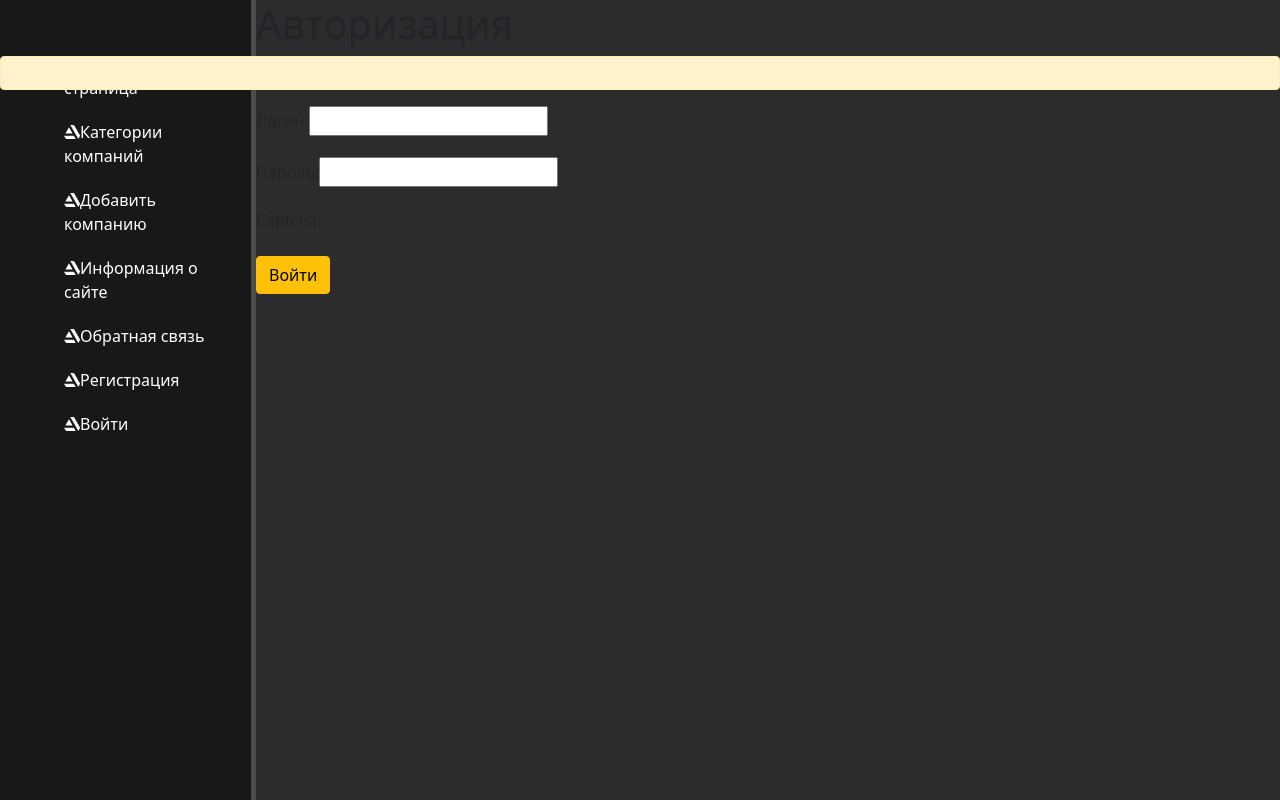
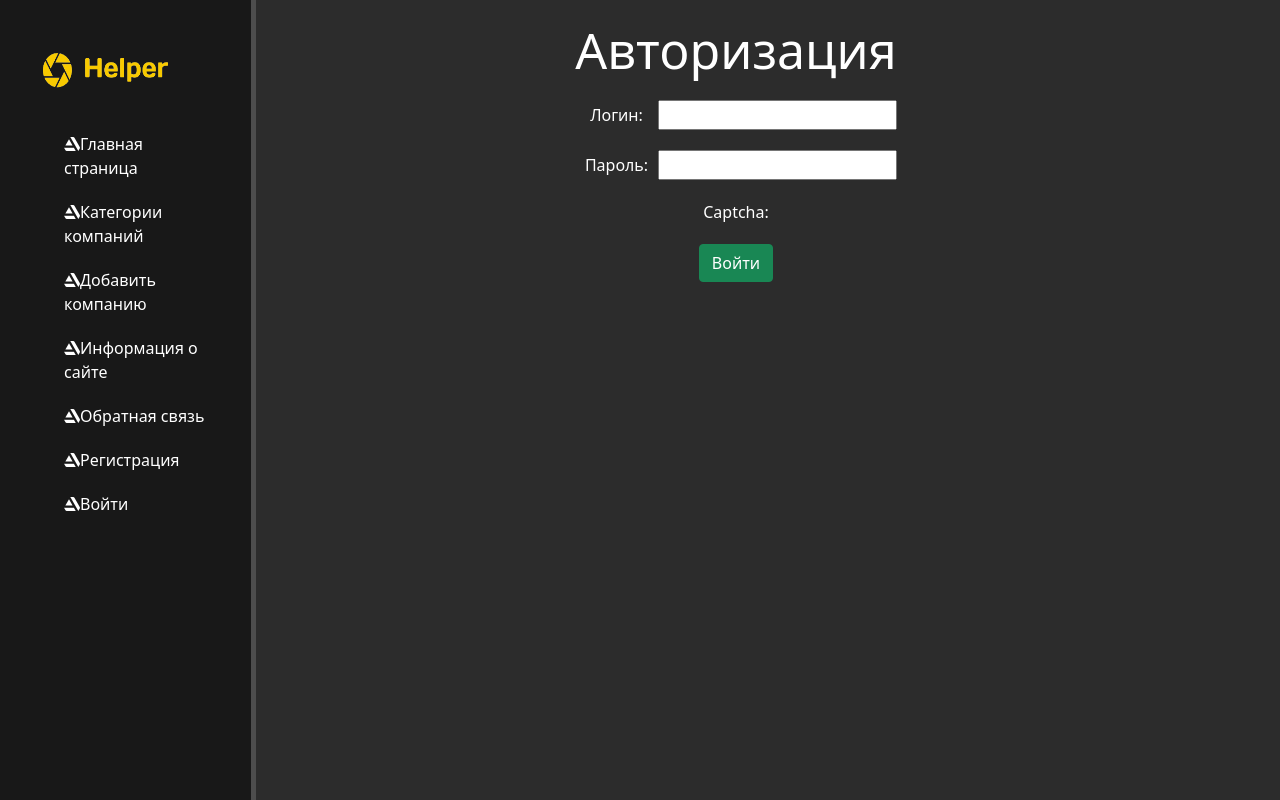
Before and after one commit to Edgar-84/Otzovik, a Django app: page /login/ in a window 1280 px wide. Run offline with Django 3.2, Linux system fonts and the light colour scheme; some libraries are stand-ins or nearby versions.

Commit message:
create forms and main page on bootstrap

```diff
--- a/otzovik/company/static/company/css/company.css
+++ b/otzovik/company/static/company/css/company.css
@@ -13,21 +13,8 @@ aside {
 }
 
 aside img {
-    width: 100px;
-    float: left;
-}
-
-aside.logo {
-    font-size: 40px;
-    margin-left: 10px;
-    font-weight: bold;
-    position: relative;
-    top: -5px;
-}
-
-aside h3 {
-    margin-top: 50px;
-    font-size: 28px;
+    width: 150px;
+    float: none;
 }
 
 aside ul {list-style: none}
@@ -47,7 +34,14 @@ aside ul li:hover, aside ul a:hover {
 main .features {
     float: left;
     color: #fff;
-    margin-top: 100px;
+    margin-top: 20px;
     text-align: center;
     width: 75%;
 }
+
+main .features h1 {font-size: 50px;}
+main .features p {max-width: 500px; margin: 20px auto}
+
+p.main {
+  text-align: justify;
+}
--- a/otzovik/company/templates/company/base.html
+++ b/otzovik/company/templates/company/base.html
@@ -1,6 +1,6 @@
 {% load static %}
 <!DOCTYPE html>
-<html xmlns="http://www.w3.org/1999/html">
+<html xmlns="http://www.w3.org/1999/html" xmlns="http://www.w3.org/1999/html" xmlns="http://www.w3.org/1999/html">
 <head>
     <meta charset="UTF-8">
     <meta name="viewport"
@@ -8,6 +8,7 @@
     <link rel="stylesheet" href="https://cdn.jsdelivr.net/npm/bootstrap@5.1.1/dist/css/bootstrap.min.css">
     <link rel="stylesheet" href="{% static 'company/css/company.css' %}">
     <link rel="stylesheet" href="https://use.fontawesome.com/releases/v5.8.2/css/all.css">
+
     <title>{{title}}</title>
     <style>
          a {
@@ -16,9 +17,10 @@
     </style>
 </head>
 <body>
+{% block mainmenu %}
 
-{% block mainmenu %}
 <aside>
+    <img src="{% static 'company/images/logo.png' %}" alt="Logo" width="300" height="80">
         <ul>
             {% for m in menu %}
             <a href="{% url m.url_name %}"><li><i class="fab fa-artstation"></i>{{m.title}}</li></a>
@@ -32,9 +34,10 @@
         </ul>
 </aside>
 {% endblock mainmenu %}
-
+<main>
 {% block content %}
 {% endblock %}
+</main>
 
 <div class="container">
 <ul class="pagination justify-content-center pagination-sm">
@@ -59,5 +62,6 @@
 {% endif %}
 
 </div>
+
 </body>
 </html>
--- a/otzovik/company/templates/company/categories.html
+++ b/otzovik/company/templates/company/categories.html
@@ -1,8 +1,9 @@
 {% extends 'company/base.html' %}
 {% load company_tags %}
 {% block content %}
-
+<div class="features">
 <h1>{{title}}</h1>
 
 {% show_categories cat_selected=cat_selected %}
+</div>
 {% endblock %}
--- a/otzovik/company/templates/company/list_categories.html
+++ b/otzovik/company/templates/company/list_categories.html
@@ -1,6 +1,6 @@
 {% for c in cats  %}
     {% if c.pk == cat_selected %}
-        <li class="selected">{{c.name}}</li>
+<li><i class="fab fa-artstation"></i>{{c.name}}</li>
     {% else %}
         <li><a href="{{ c.get_absolute_url }}">{{c.name}}</a></li>
     {% endif %}
--- a/otzovik/company/templates/company/login.html
+++ b/otzovik/company/templates/company/login.html
@@ -1,18 +1,20 @@
 {% extends 'company/base.html' %}
 
 {% block content %}
+<div class="features">
 <h1>{{title}}</h1>
-
-<form method="post">
-    {% csrf_token %}
-
-<div class="alert alert-warning">{{ form.non_field_errors }}</div>
-
-{% for f in form %}
-<p><label class="form-label" for="{{ f.id_for_label }}">{{f.label}}: </label>{{f}}</p>
-<div class="form-error">{{ f.errors }}</div>
+<div class="container">
+    <form role="form" method="post" class="form-horizontal">
+          <div class="form-group has-error">
+                {% csrf_token %}
+                {{ form.non_field_errors }}
+                {% for f in form %}
+              <p><label for="{{ f.id_for_label }}" class="control-label col-md-2">{{f.label}}: </label>{{f}}</p>
+<div class="text-warning">{{ f.errors }}</div>
 {% endfor %}
-    <button class='btn btn-warning'>Войти</button>
+    <button class='btn btn-success'>Войти</button>
+          </div>
 </form>
-
-{% endblock %}}
+</div>
+</div>
+{% endblock %}
```
Also changed, not shown: otzovik/company/templates/company/contact.html (+9 -4 lines), otzovik/company/templates/company/index.html (+6 -3 lines), otzovik/company/templates/company/post.html (+6 -3 lines), otzovik/company/templates/company/register.html (+12 -7 lines), otzovik/company/static/company/images/abstract.jpg (deleted), otzovik/company/static/company/images/logo.png (added), otzovik/company/static/company/images/logotype.png (deleted), 1 other file. Lines whose indentation alone changed are shown as unchanged.
